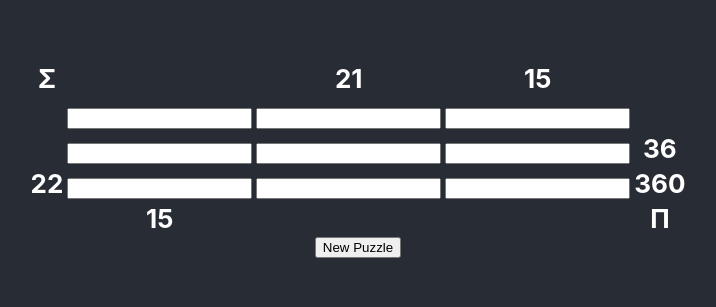
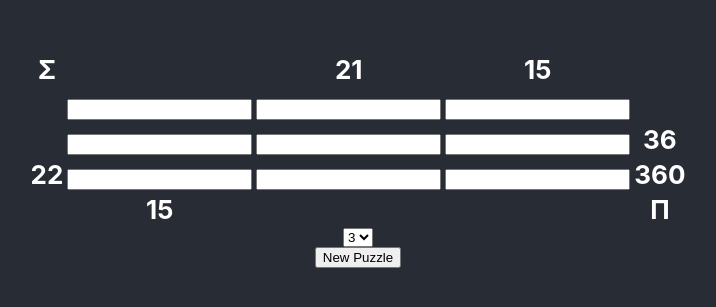
Before and after one commit to tjasz/aggregrid, a React (Create React App) app: page / in a window 1280 px wide. Shown: the part 241-548 px from the top of the page, without its empty margins (282-998 px from the left). Built offline with nearby package versions, Linux system fonts and the light colour scheme.

Commit message:
Add select for puzzle size

```diff
--- a/src/App.tsx
+++ b/src/App.tsx
@@ -40,6 +40,10 @@ function App() {
             </tr>
           </tbody>
         </table>
+        <select onChange={e => setSize(parseInt(e.target.value))}>
+          <option value="3">3</option>
+          <option value="4">4</option>
+        </select>
         <button onClick={getNewPuzzle}>New Puzzle</button>
       </header>
     </div>
```
